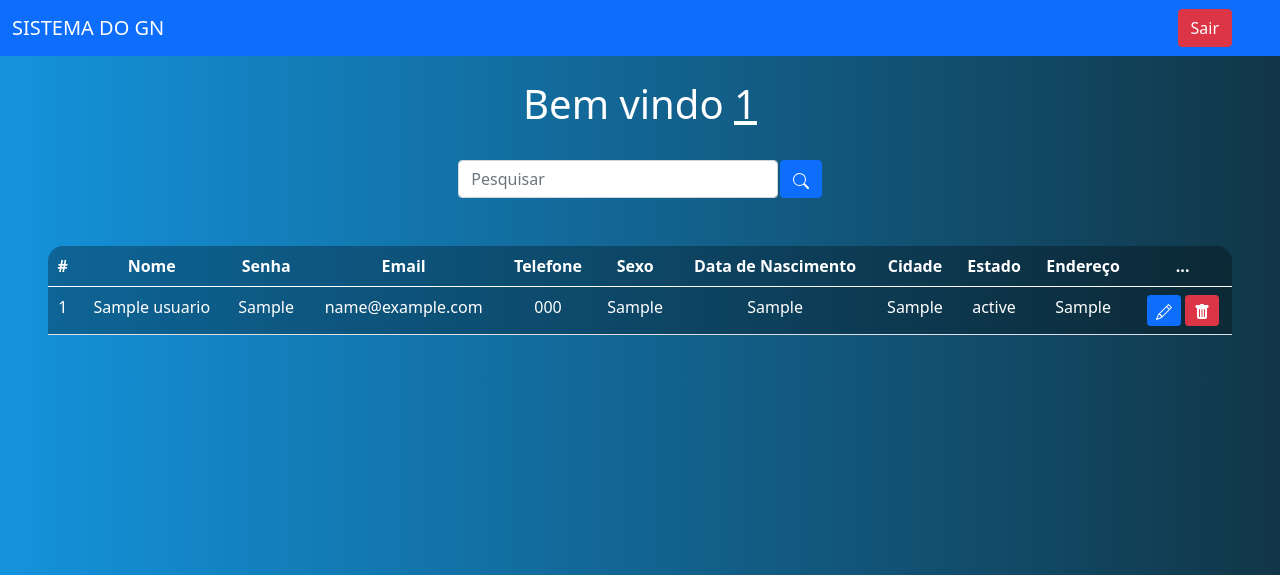
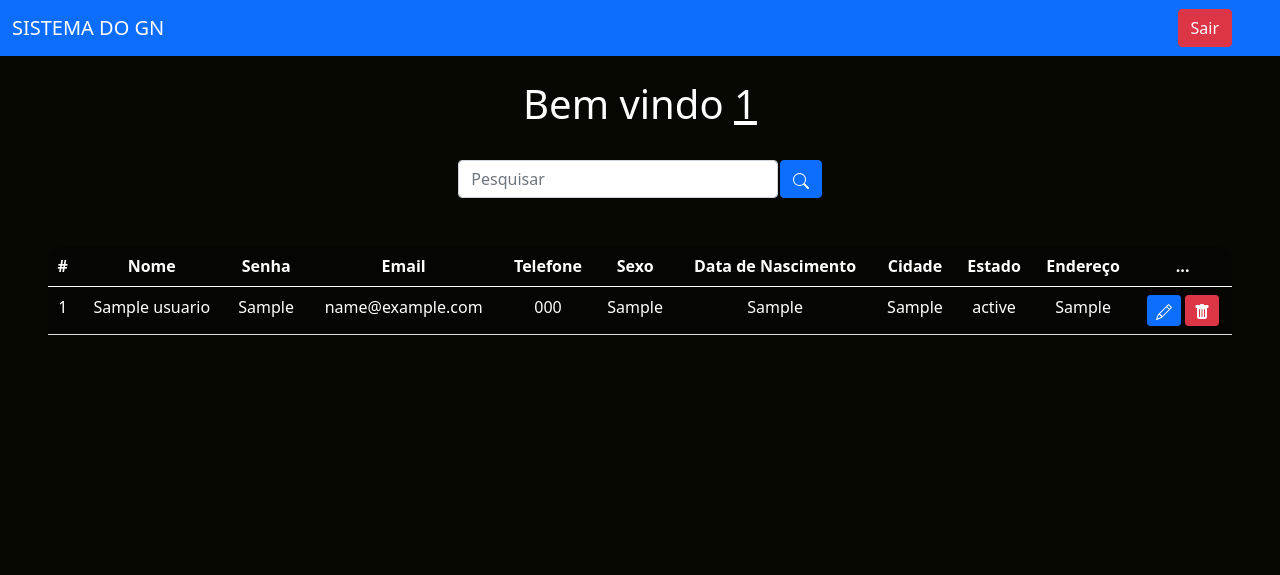
Before and after one commit to gabrielgt5/SC---Cadastro, a PHP site: page /sistema.php in a window 1280 px wide. Shown: the top 575 px of the page. Run offline with PHP 8.4, Linux system fonts and the light colour scheme; the visitor is signed in with stand-in values (Sample User, id 1); tables that the repository leaves empty or names only in its code hold one stand-in row (values such as "Sample post").

Commit message:
Update sistema.php

```diff
--- a/sistema.php
+++ b/sistema.php
@@ -30,7 +30,7 @@
     <title>SISTEMA | GN</title>
     <style>
         body{
-            background: linear-gradient(to right, rgb(20, 147, 220), rgb(17, 54, 71));
+            background: linear-gradient(to right, rgb(7.18, 7.18, 2.92), rgb(7.18, 7.18, 2.92));
             color: white;
             text-align: center;
         }
```
